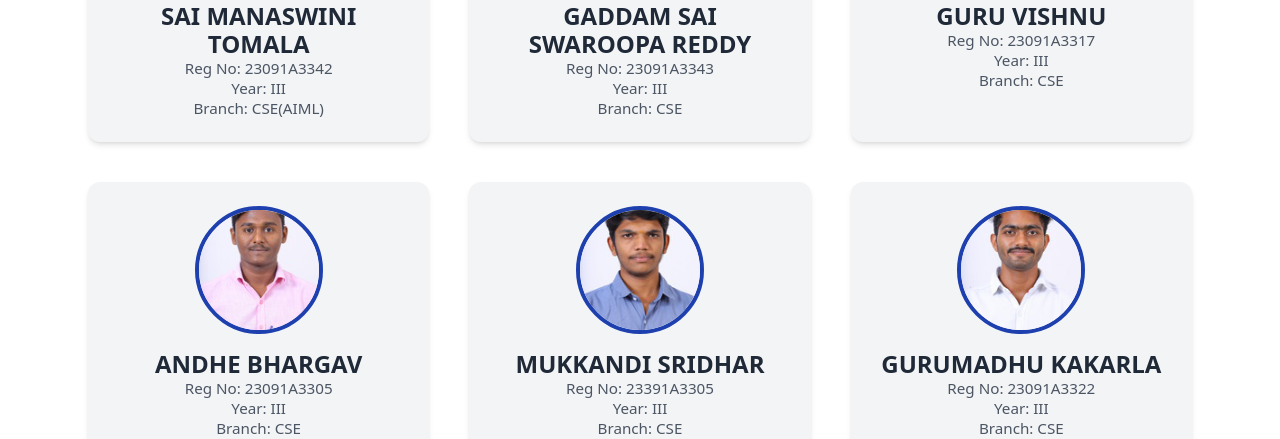
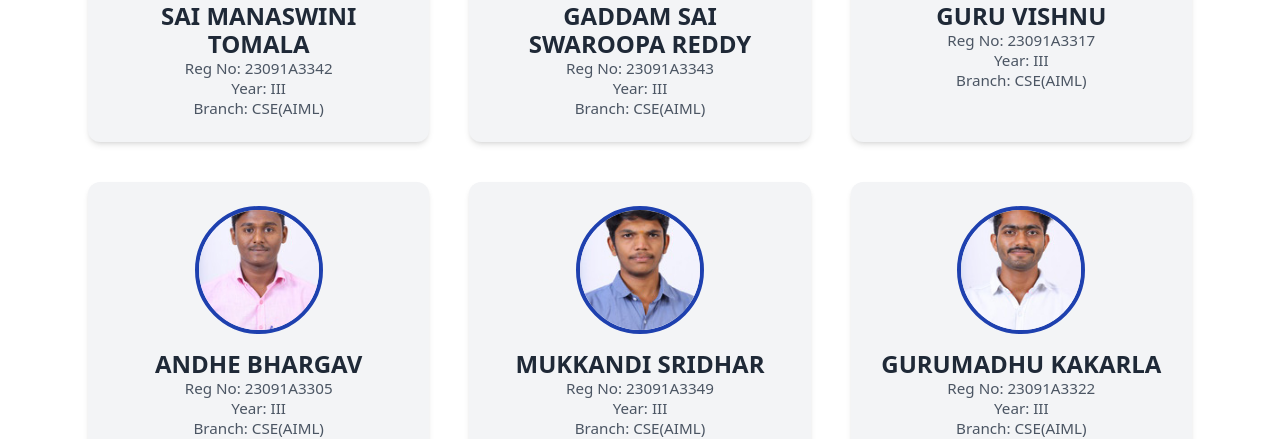
Before and after one commit to adbhargav/ai_club, a React (Create React App) app: page /team in a window 1280 px wide. Shown: the part 366-805 px from the top of the page. Built offline with nearby package versions, Linux system fonts and the light colour scheme; no server answers.

Commit message:
Team.jsx

```diff
--- a/src/pages/Team.jsx
+++ b/src/pages/Team.jsx
@@ -20,42 +20,42 @@ export default function Team() {
       name: "GADDAM SAI SWAROOPA REDDY",
       registerNo: "23091A3343",
       year: "III",
-      branch: "CSE",
+      branch: "CSE(AIML)",
       imageURL: img2
     },
     {
       name: "GURU VISHNU",
       registerNo: "23091A3317",
       year: "III",
-      branch: "CSE",
+      branch: "CSE(AIML)",
       imageURL: img3
     },
     {
       name: "ANDHE BHARGAV",
       registerNo: "23091A3305",
       year: "III",
-      branch: "CSE",
+      branch: "CSE(AIML)",
       imageURL: img4
     },
     {
       name: "MUKKANDI SRIDHAR",
-      registerNo: "23391A3305",
+      registerNo: "23091A3349",
       year: "III",
-      branch: "CSE",
+      branch: "CSE(AIML)",
       imageURL: img5
     },
     {
       name: "GURUMADHU KAKARLA",
       registerNo: "23091A3322",
       year: "III",
-      branch: "CSE",
+      branch: "CSE(AIML)",
       imageURL: img6
     },
     {
       name: "PATHAPADU SAIMANJUNATH",
       registerNo: "24095A3305",
       year: "III",
-      branch: "CSE",
+      branch: "CSE(AIML)",
       imageURL: img7
     }
   ];
```
